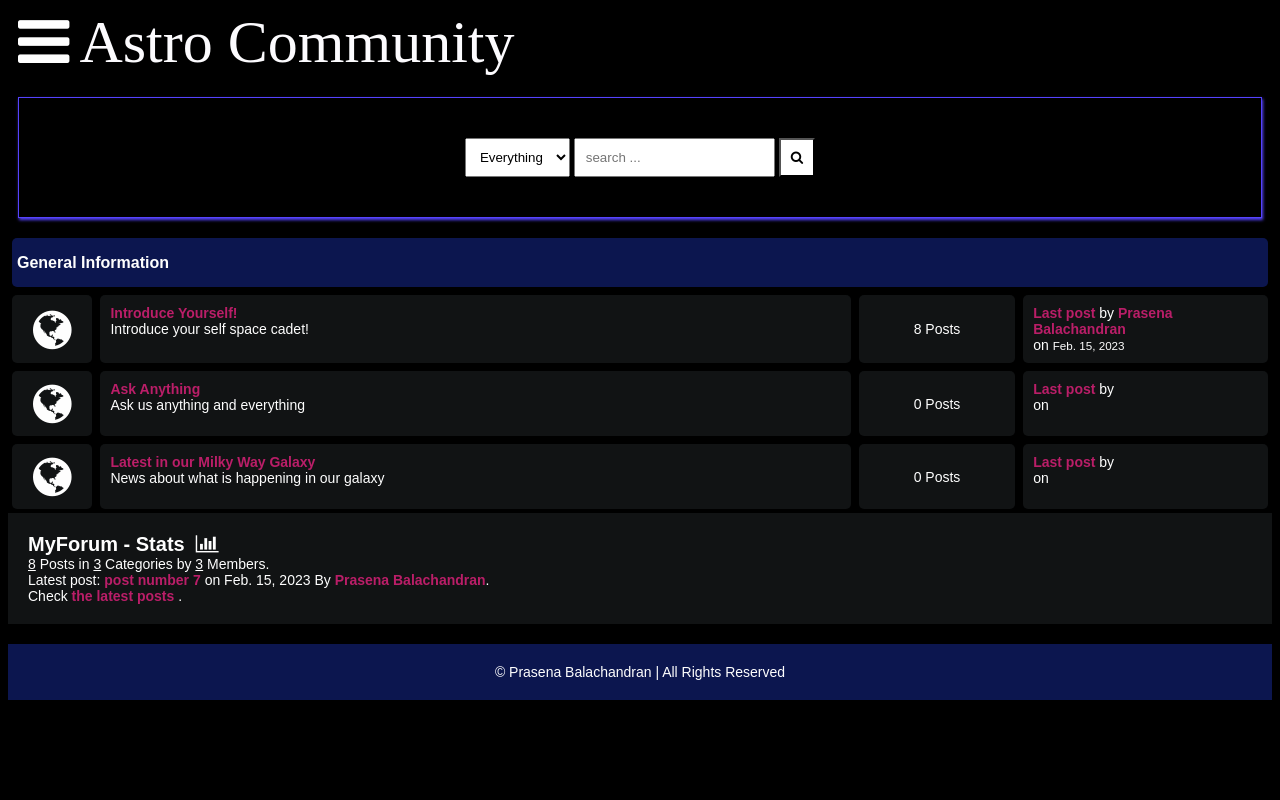
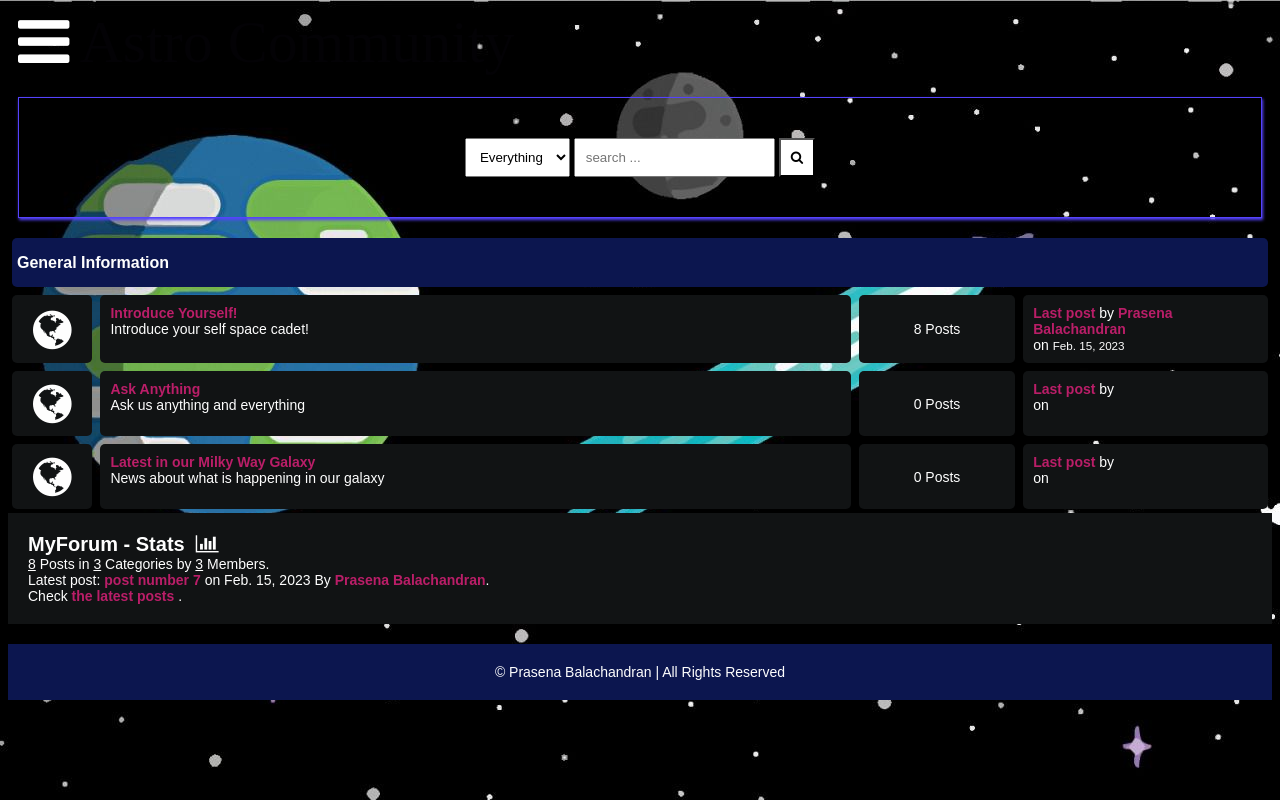
Before and after one commit to Code-Institute-Submissions/PrezBala-Project4_AugResub, a Django app: page / in a window 1280 px wide. Run offline with Django 4.2, Linux system fonts and the light colour scheme; data comes from the database, SQL or seed files in the repository; parts of the project's set-up code (start-up, migrations or seed data) failed here and were passed over.

Commit message:
changes background to suit theme of forum

```diff
--- a/static/assets/css/style.css
+++ b/static/assets/css/style.css
@@ -1,4 +1,8 @@
 @import url('https://fonts.googleapis.com/css2?family=Fredoka+One&display=swap');
+:root {
+    background-image: url("../images/spacey.jpg");
+    background-color: #cccccc;
+}
 
 *{
     box-sizing: border-box;
@@ -219,7 +223,7 @@
     font-family: Fredoka;
     font-size:60px;
     display: inline-block;
-    color: #fcfbfe;
+    color: #030205;
 
 }
 
```
Also changed, not shown: static/assets/images/spacey.jpg (added).
